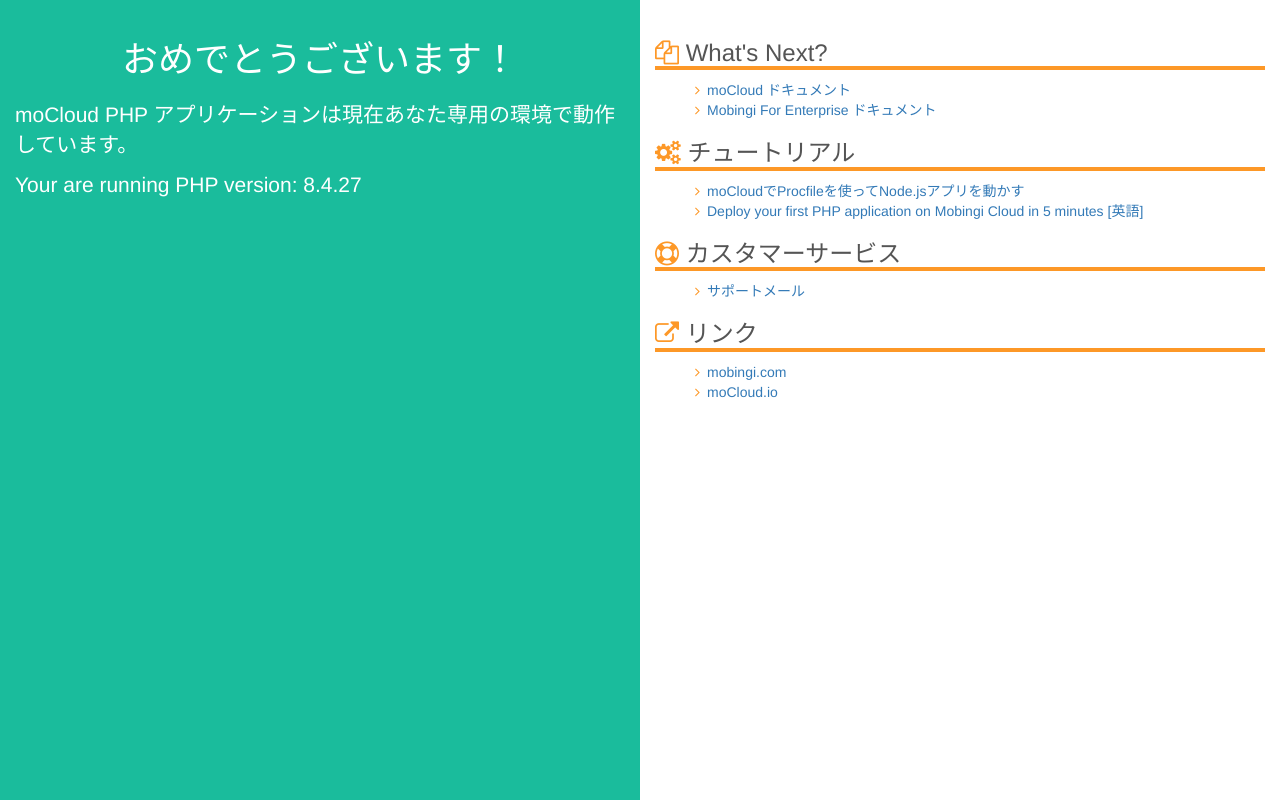
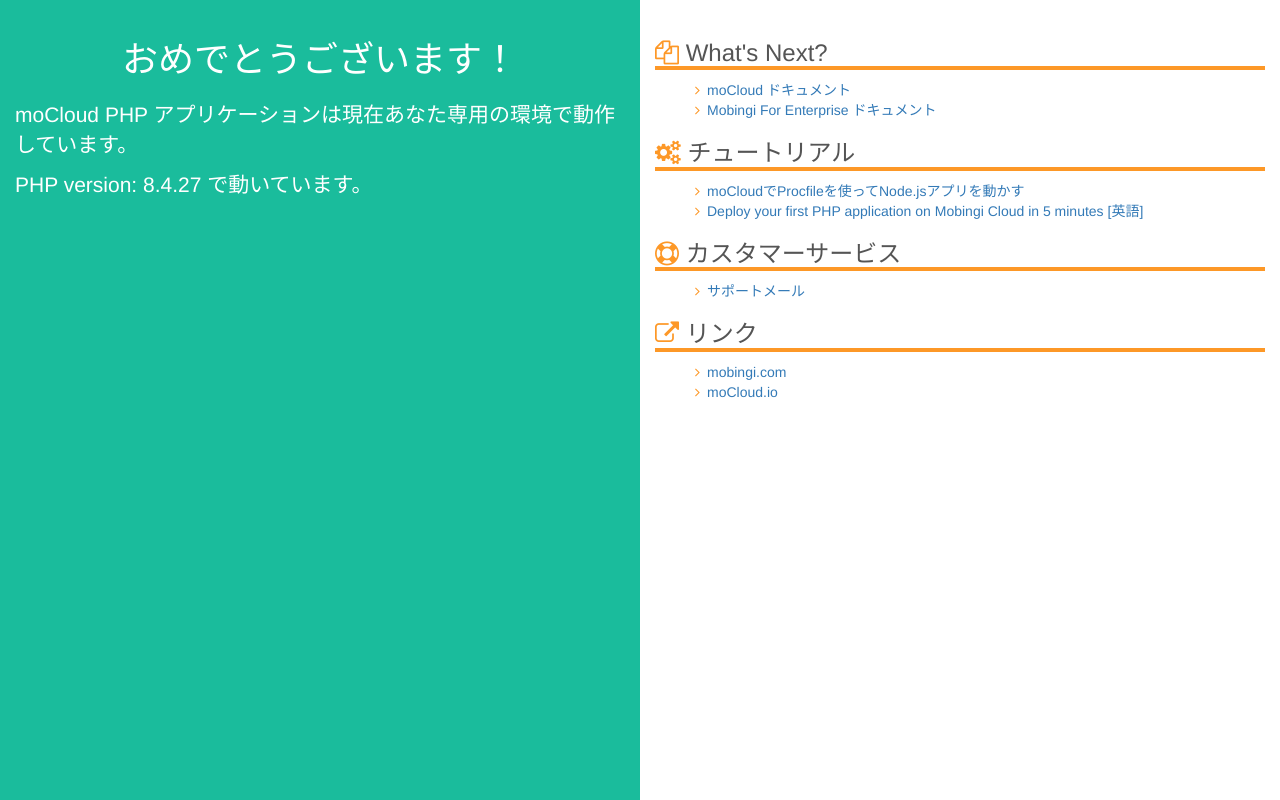
Before and after one commit to mobingilabs/default-site-python, a PHP site: page /index2.php in a window 1280 px wide. Run offline with PHP 8.4, Linux system fonts and the light colour scheme; some libraries are stand-ins or nearby versions.

Commit message:
fixed code

```diff
--- a/index2.php
+++ b/index2.php
@@ -33,7 +33,7 @@
 
                 <h1>おめでとうございます！</h1>
                 <p>moCloud PHP アプリケーションは現在あなた専用の環境で動作しています。</p>
-                <p>Your are running <?php echo ' PHP version: ' . phpversion(); ?></p>
+                <p><?php echo ' PHP version: ' . phpversion(); ?> で動いています。</p>
 
               </div>
             </section>
```
